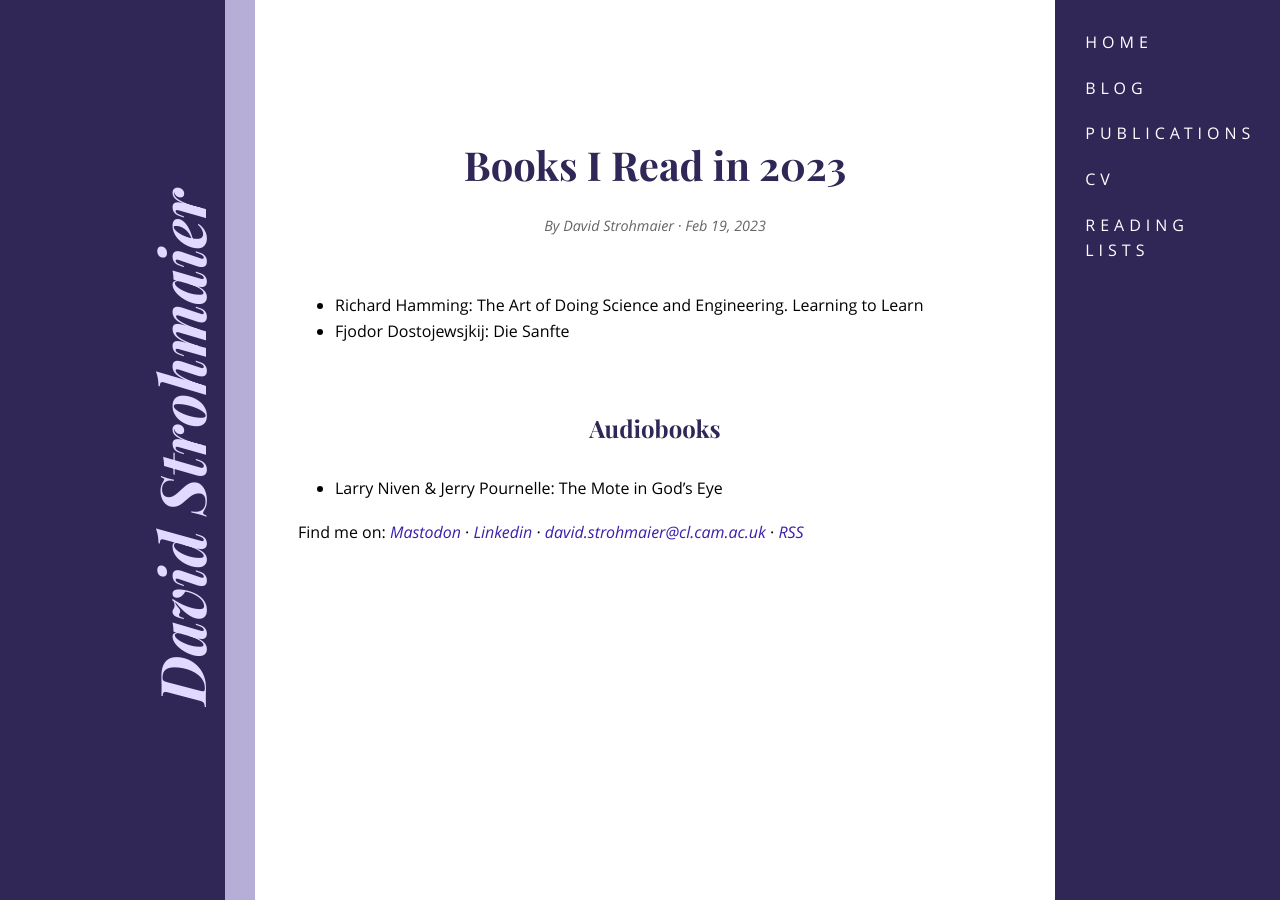
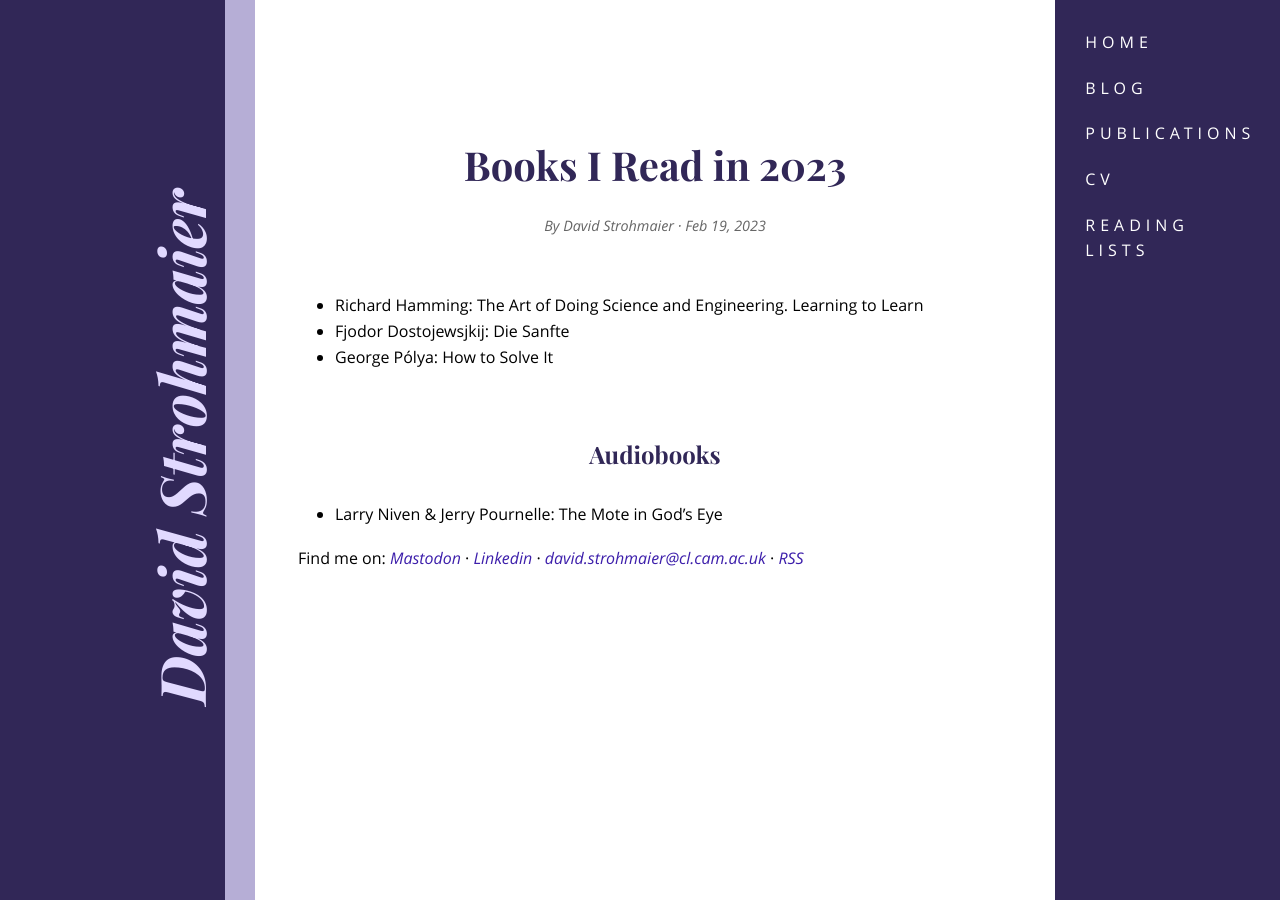
Before and after one commit to dstrohmaier/dstrohmaier.github.io, a Jekyll site: the page built from lists/_posts/2023-02-19-Books-2023.md, in a window 1280 px wide. Built offline with Jekyll 4.4.1, drawn with Linux system fonts in a browser that asks for light colours.

Commit message:
extended book list, added poster presentation of myself

```diff
--- a/lists/_posts/2023-02-19-Books-2023.md
+++ b/lists/_posts/2023-02-19-Books-2023.md
@@ -8,6 +8,7 @@ categories: lists
 
 * Richard Hamming: The Art of Doing Science and Engineering. Learning to Learn
 * Fjodor Dostojewsjkij: Die Sanfte
+* George Pólya: How to Solve It
 
 ## Audiobooks
 
```
Also changed, not shown: 1 other file.
